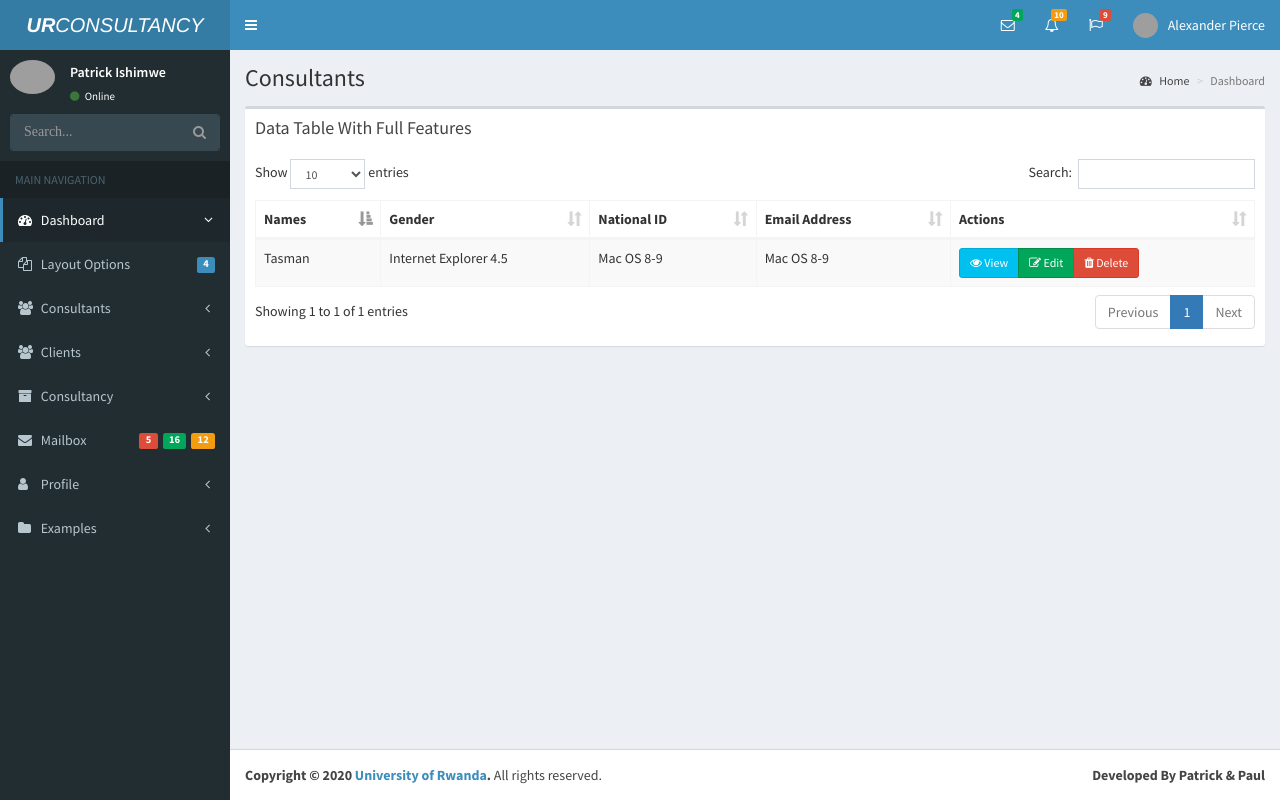
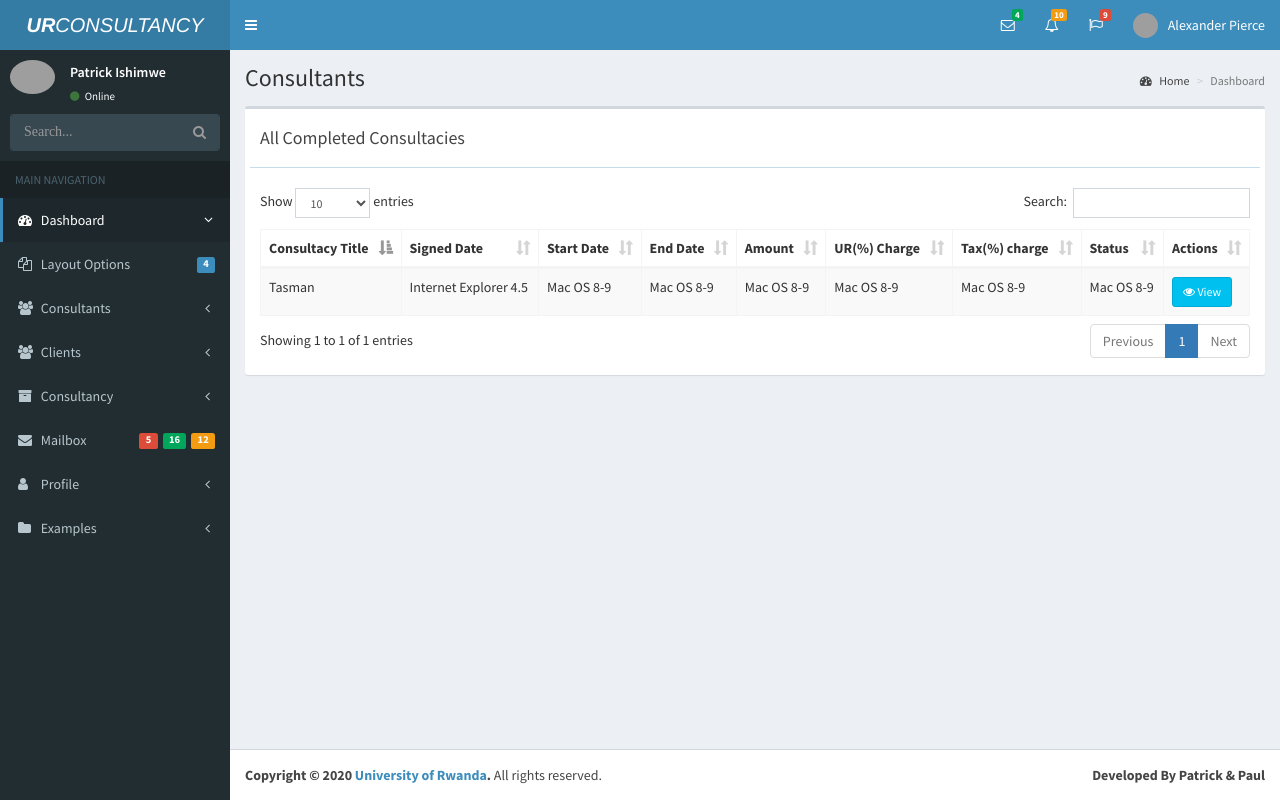
Before and after one commit to pattyish/ur_consultancy_project, a PHP site: page /completed_consultancy.php in a window 1280 px wide. Run offline with PHP 8.4, Linux system fonts and the light colour scheme; the visitor is signed in with stand-in values (Sample User, id 1); some libraries are stand-ins or nearby versions; grey boxes are pictures that could not be loaded.

Commit message:
tables description

```diff
--- a/completed_consultancy.php
+++ b/completed_consultancy.php
@@ -19,19 +19,25 @@
         <!-- Main row -->
         <div class="row">
             <div class="col-md-12">
-                <div class="box">
-                    <div class="box-header">
-                        <h3 class="box-title">Data Table With Full Features</h3>
+                <div class="box" style="padding-left: 5px; padding-right: 5px;">
+                    <div class="box-header"
+                        style="border-bottom: 1px solid rgba(60, 141, 188, 0.3); margin-bottom: 10px;">
+                        <h3 class="box-title" style="padding-top: 10px; padding-bottom: 10px;">All Completed
+                            Consultacies</h3>
                     </div>
                     <!-- /.box-header -->
                     <div class="box-body">
                         <table id="completed_consultancy" class="table table-bordered table-striped">
-                        <thead>
+                            <thead>
                                 <tr>
-                                    <th>Names</th>
-                                    <th>Gender</th>
-                                    <th>National ID</th>
-                                    <th>Email Address</th>
+                                    <th>Consultacy Title</th>
+                                    <th>Signed Date</th>
+                                    <th>Start Date</th>
+                                    <th>End Date</th>
+                                    <th>Amount</th>
+                                    <th>UR(%) Charge</th>
+                                    <th>Tax(%) charge</th>
+                                    <th>Status</th>
                                     <th>Actions</th>
                                 </tr>
                             </thead>
@@ -41,19 +47,15 @@
                                     <td>Internet Explorer 4.5</td>
                                     <td>Mac OS 8-9</td>
                                     <td>Mac OS 8-9</td>
+                                    <td>Mac OS 8-9</td>
+                                    <td>Mac OS 8-9</td>
+                                    <td>Mac OS 8-9</td>
+                                    <td>Mac OS 8-9</td>
                                     <td>
                                         <div class="btn-group btn-group-sm table-button-div">
                                             <a href="#" data-toggle="modal" data-target=""
                                                 class=" btn btn-info table_button">
                                                 <i class="fa fa-eye"></i> View
-                                            </a>
-                                            <a href="#" data-toggle="modal" data-target=""
-                                                class=" btn btn-success table_button">
-                                                <i class="fa fa-edit"></i> Edit
-                                            </a>
-                                            <a href="#" data-toggle="modal" data-target=""
-                                                class="btn btn-danger table_button">
-                                                <i class="fa fa-trash"></i> Delete
                                             </a>
                                         </div>
                                     </td>
```
Also changed, not shown: all_clients.php (+4 -3 lines), all_consultants.php (+4 -3 lines), progress_consultancy.php (+18 -12 lines).
